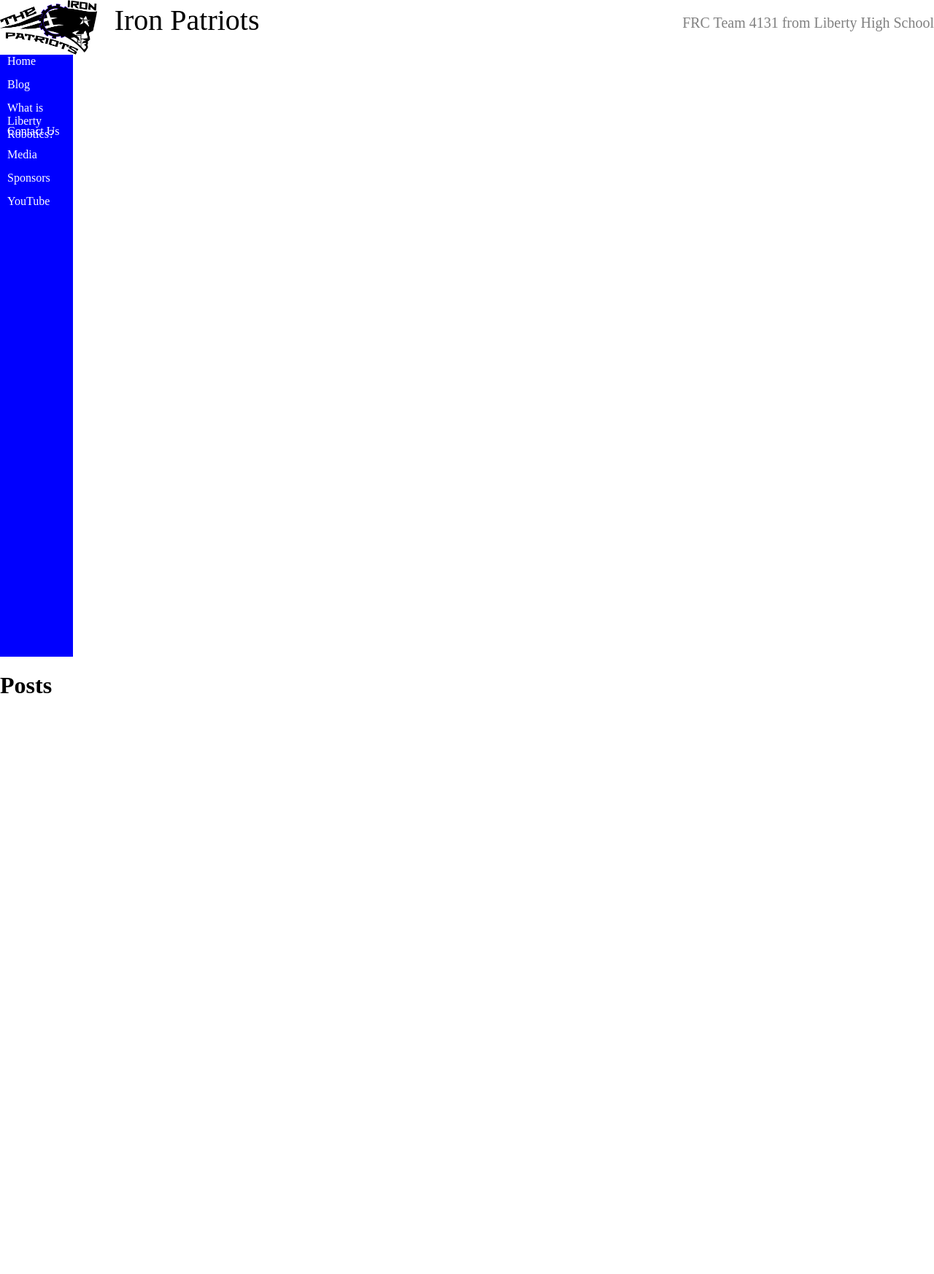
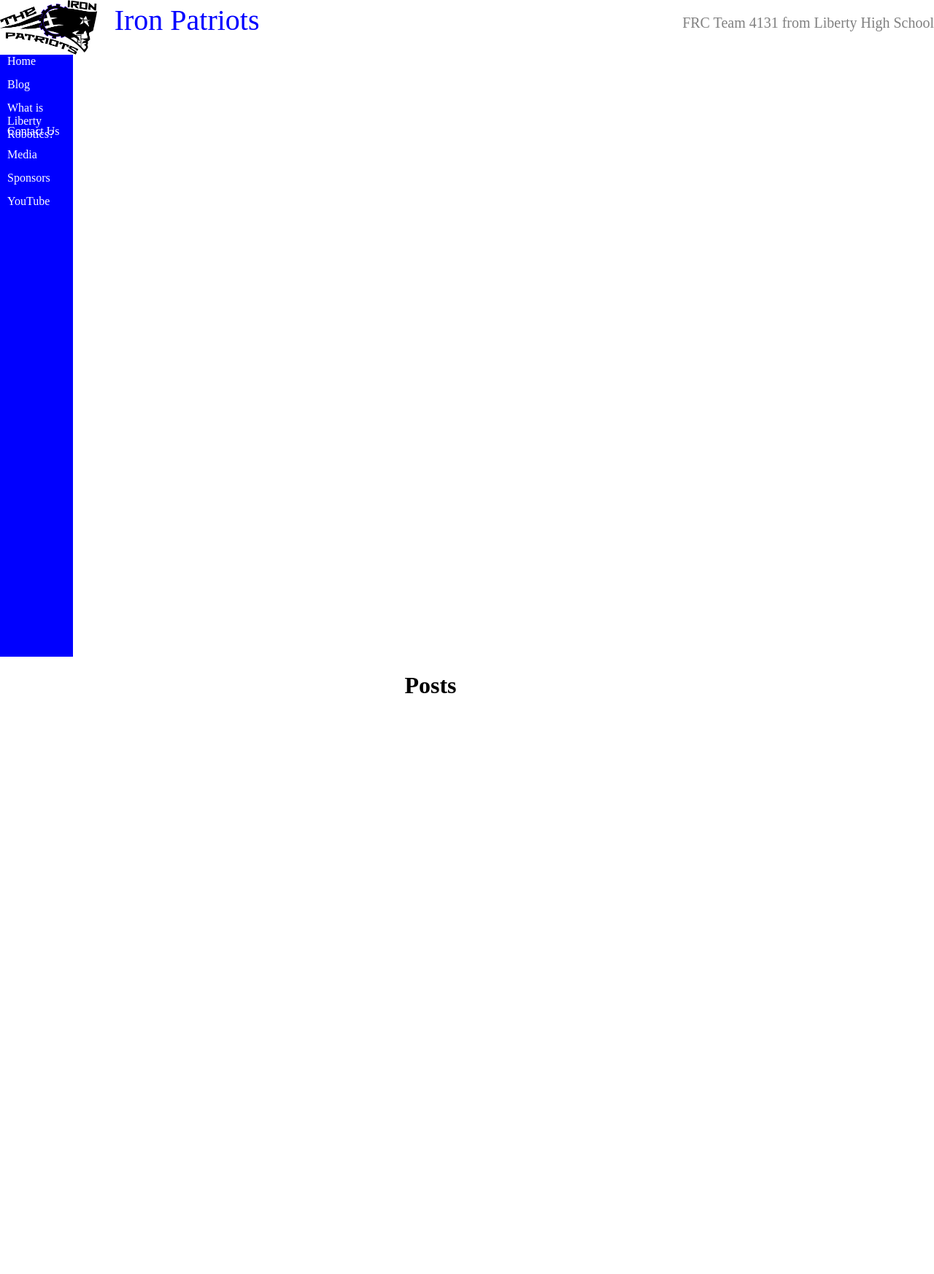
Before and after one commit to katiebugmoon/FRC4131.github.io, a Jekyll site: the page built from index.html, in a window 1280 px wide. Shown: the whole page at 73% size. Built offline with Jekyll 4.4.1, drawn with Linux system fonts in a browser that asks for light colours.

Commit message:
There we go!

```diff
--- a/_layouts/base.html
+++ b/_layouts/base.html
@@ -1,7 +1,7 @@
 <html>
 	{% include head.html %}
 	<body>
-		<div style="width:100%; height:75px;">
+		<div style="width:100%; height:75px; color:blue;">
 			<img src="/images/logo.png" style="height:100%; vertical-align:middle;"/>
 			<p style="display:inline; margin-left:20px; font-size:40px;">Iron Patriots</p>
 			<p style="display:inline; margin-left:20px; font-size:20px; color:gray; float:right;">FRC Team 4131 from Liberty High School</p>
--- a/index.html
+++ b/index.html
@@ -1,5 +1,5 @@
 ---
-layout: base
+layout: page
 ---
 
 <div class="home">
```
